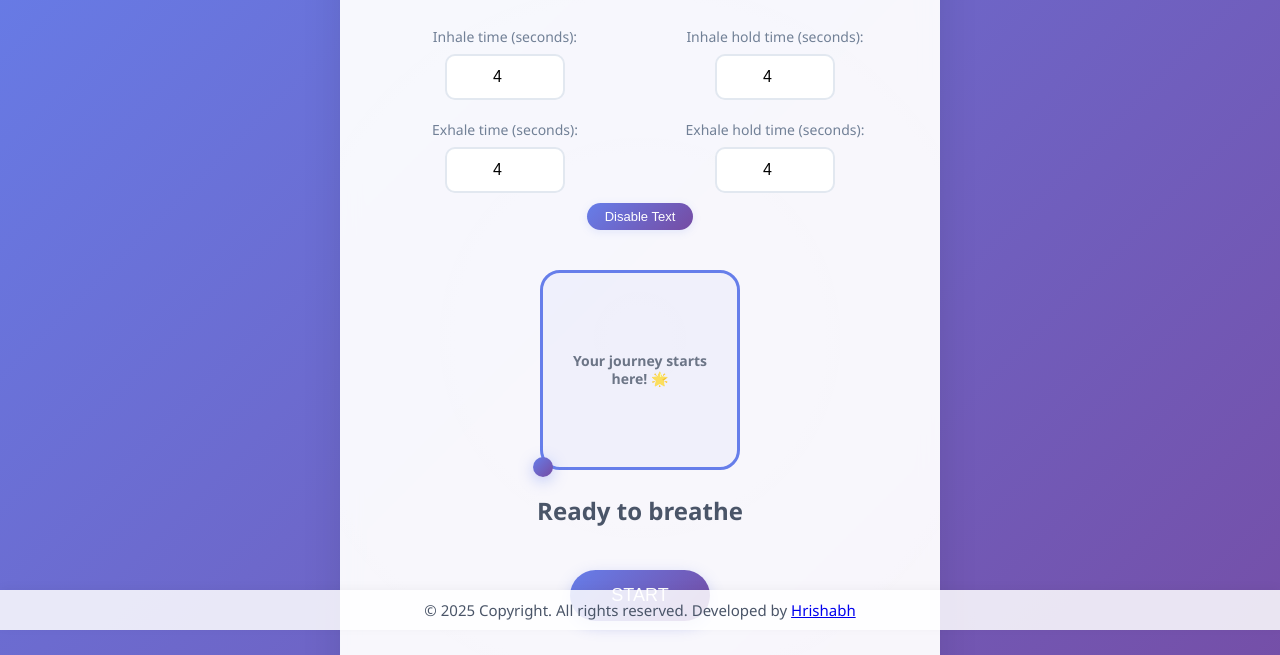
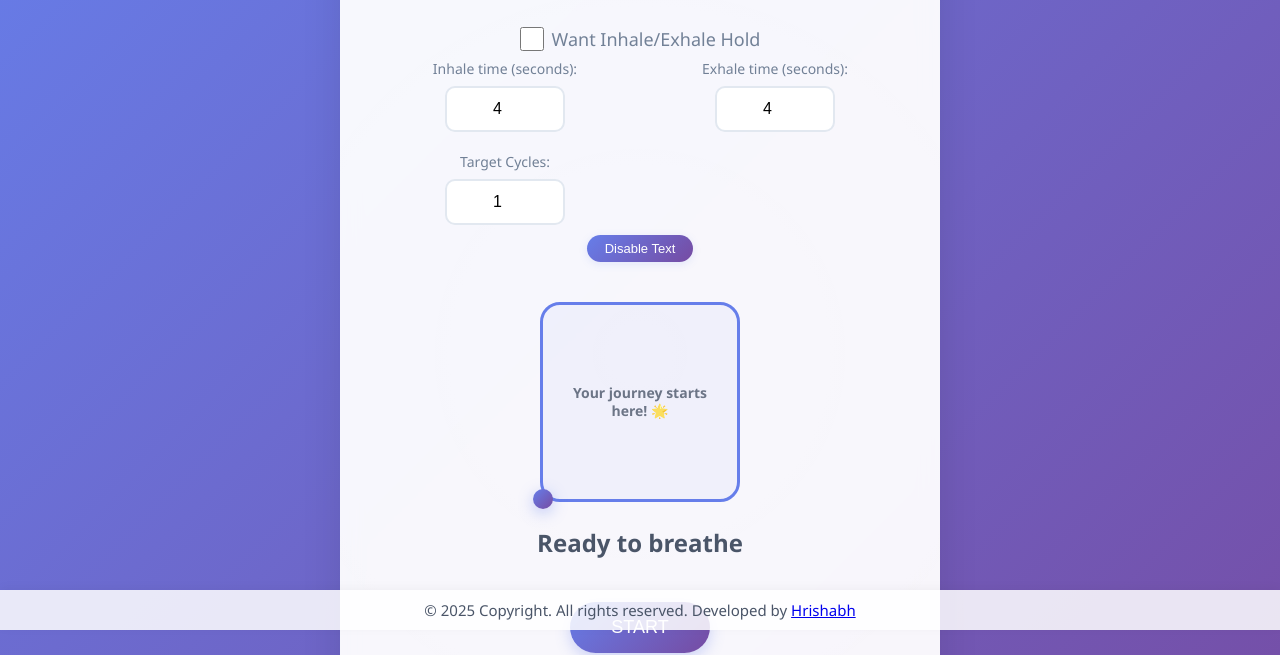
Before and after one commit to Hrishabh21/Breath-Zen, a plain HTML site: page box-breathing.html in a window 1280 px wide. Shown: the part 170-825 px from the top of the page. Drawn offline with Linux system fonts and the light colour scheme.

Commit message:
some updates

```diff
--- a/box-breathing.css
+++ b/box-breathing.css
@@ -125,6 +125,22 @@ h1 {
 
 .input-group {
     text-align: center;
+}
+.op{
+    display: none;
+    /* visibility: hidden; */
+}
+.cb{
+    display:inline-flex;
+}
+.cb label{
+    font-size: 18px;
+}
+.cb input{
+    margin-right: 0px;
+    height: 24px;
+    width: 24px;
+    margin-right: 8px;
 }
 
 label {
--- a/box-breathing.html
+++ b/box-breathing.html
@@ -16,6 +16,11 @@
         </div>
 
         <h1>Box Breathing Exercise</h1>
+        <div class="cb">
+        <input type="checkbox" id="hold" onclick="toggleCB()">
+        <label for="hold">Want Inhale/Exhale Hold</label>
+        </div>
+
 
         <div class="inputs-grid">
             <div class="input-group">
@@ -23,9 +28,9 @@
                 <input type="number" id="inhaleTime" value="4" step="0.5" min="0.5">
             </div>
 
-            <div class="input-group">
+            <div class="input-group op">
                 <label for="inhaleHoldTime">Inhale hold time (seconds):</label>
-                <input type="number" id="inhaleHoldTime" value="4" step="0.5" min="0">
+                <input type="number" id="inhaleHoldTime" value="0" step="0.5" min="0">
             </div>
 
             <div class="input-group">
@@ -33,9 +38,13 @@
                 <input type="number" id="exhaleTime" value="4" step="0.5" min="0.5">
             </div>
 
-            <div class="input-group">
+            <div class="input-group op">
                 <label for="exhaleHoldTime">Exhale hold time (seconds):</label>
-                <input type="number" id="exhaleHoldTime" value="4" step="0.5" min="0">
+                <input type="number" id="exhaleHoldTime" value="0" step="0.5" min="0">
+            </div>
+             <div class="input-group">
+                <label for="targetCycles">Target Cycles:</label>
+                <input type="number" id="targetCycles" value="1" step="1" min="1">
             </div>
 
         </div>
--- a/box-breathing.js
+++ b/box-breathing.js
@@ -10,6 +10,18 @@ function goToHomepage() {
     window.location.href = 'index.html';
 }
 
+function toggleCB(){
+    const cb = document.getElementById('hold').checked;
+
+     const op =document.getElementsByClassName('op')
+    for (const el of op) {
+        el.style.display=cb?"block":"none";
+
+    }
+
+
+}
+
 // Breathing phases
 const phases = {
     INHALE: 'inhale',
@@ -17,6 +29,7 @@ const phases = {
     EXHALE: 'exhale',
     EXHALE_HOLD: 'exhale-hold'
 };
+
 
 // Motivational texts for each phase
 const motivationTexts = {
@@ -173,6 +186,7 @@ function startBreathingCycle() {
     if (!isBreathing) return;
 
     const times = getBreathingTimes();
+    const targetCycles = Math.max(0, parseInt(document.getElementById('targetCycles').value))
 
     // Inhale phase
     runBreathingPhase(phases.INHALE, times.inhale, () => {
@@ -204,6 +218,10 @@ function startBreathingCycle() {
                     });
                 } else {
                     cycleCount++;
+                    if(cycleCount==targetCycles){
+                        isBreathing=true;
+                        toggleBreathing();
+                    }
                     startBreathingCycle(); // Start next cycle
                 }
             });
```
Also changed, not shown: counting.html (+1 -1 lines).
